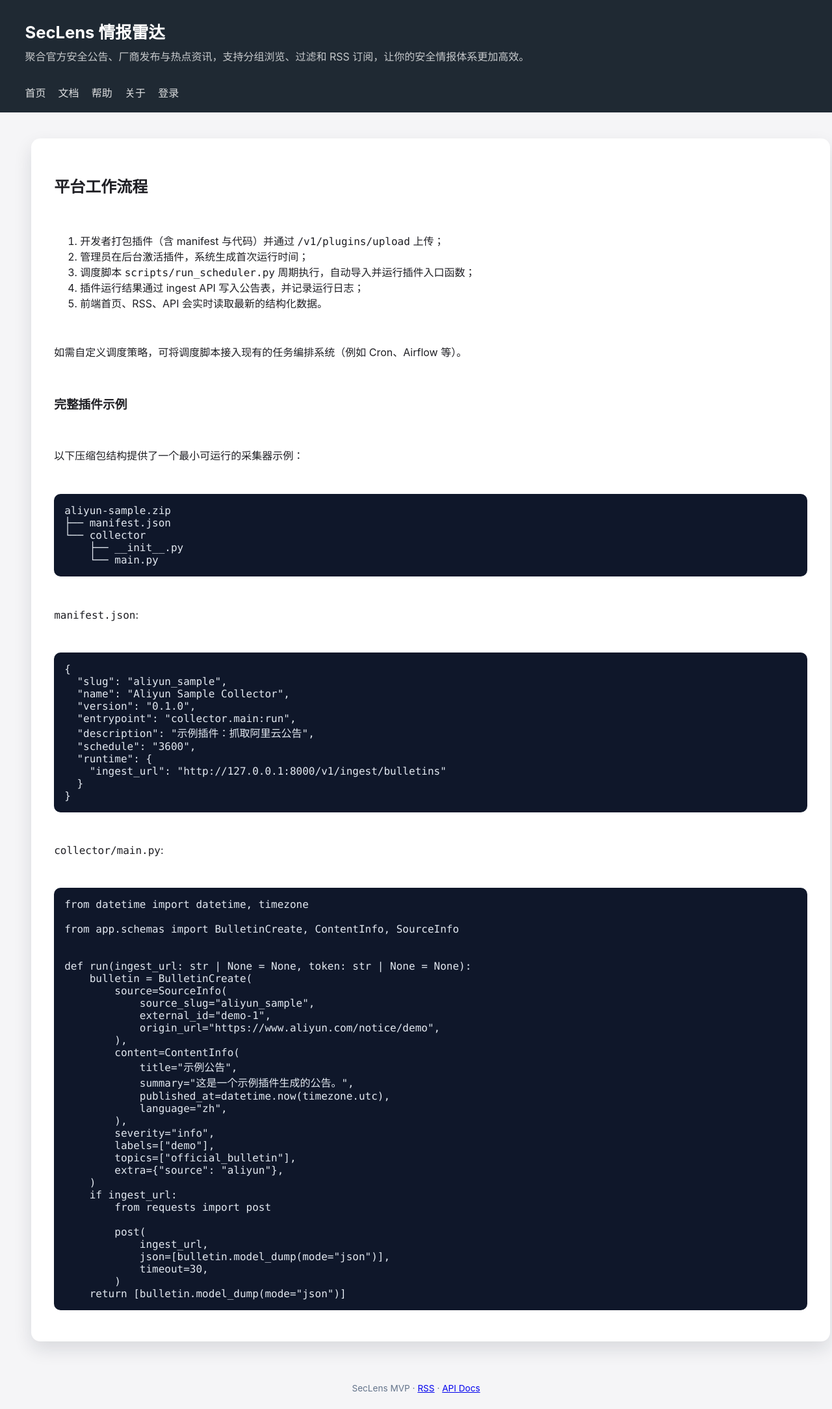
After one commit to wzfukui/SecLens, a FastAPI app: template app/templates/help.html in a window 1280 px wide; the page is wider, and only the part inside the window is pictured. The commit adds this page. Shown: that part at 65% size. Run offline with FastAPI, Linux system fonts and the light colour scheme; the template is opened without the code that fills it, so the values that code supplies are empty.

Commit message:
feat: initialize seclens platform

```diff
--- a/app/main.py
+++ b/app/main.py
@@ -10,6 +10,8 @@ from sqlalchemy.orm import Session
 from app import crud
 from app.services import build_home_sections
 from app.database import Base, get_db_session, get_engine
+from fastapi.responses import HTMLResponse
+
 from app.routers import bulletins, ingest, plugins
 
 
@@ -63,6 +65,38 @@ def create_app() -> FastAPI:
             "selected_source": selected_source,
         }
         return templates.TemplateResponse(request=request, name="index.html", context=context)
+    @app.get("/docs", response_class=HTMLResponse, tags=["pages"])
+    def docs_page(request: Request) -> HTMLResponse:
+        return templates.TemplateResponse(
+            request=request,
+            name="docs.html",
+            context={"title": "插件规范与示例"},
+        )
+
+    @app.get("/help", response_class=HTMLResponse, tags=["pages"])
+    def help_page(request: Request) -> HTMLResponse:
+        return templates.TemplateResponse(
+            request=request,
+            name="help.html",
+            context={"title": "平台工作流程"},
+        )
+
+    @app.get("/about", response_class=HTMLResponse, tags=["pages"])
+    def about_page(request: Request) -> HTMLResponse:
+        return templates.TemplateResponse(
+            request=request,
+            name="about.html",
+            context={"title": "关于 SecLens"},
+        )
+
+    @app.get("/login", response_class=HTMLResponse, tags=["pages"])
+    def login_page(request: Request) -> HTMLResponse:
+        return templates.TemplateResponse(
+            request=request,
+            name="login.html",
+            context={"title": "登录"},
+        )
+
     return app
 
 
--- a/app/templates/base.html
+++ b/app/templates/base.html
@@ -7,8 +7,11 @@
     <title>{{ title or 'SecLens' }}</title>
     <style>
         body { font-family: -apple-system, BlinkMacSystemFont, 'Segoe UI', sans-serif; margin: 0; padding: 0; background: #f5f5f7; color: #1f1f24; }
-        header { background: #1f2933; color: #fff; padding: 1.5rem 2rem; }
-        header h1 { margin: 0; font-size: 1.5rem; }
+        header { background: #1f2933; color: #fff; padding: 1.8rem 2.4rem 1.2rem; display: grid; gap: 1rem; }
+        header .hero h1 { margin: 0; font-size: 1.6rem; }
+        .global-nav { display: flex; gap: 1.2rem; flex-wrap: wrap; }
+        .global-nav .nav-item { color: rgba(255,255,255,0.85); text-decoration: none; font-weight: 500; }
+        .global-nav .nav-item:hover { text-decoration: underline; }
         main { padding: 2.5rem 3rem; max-width: 1400px; width: 96%; margin: 0 auto; }
         .top-nav { display: flex; gap: 1rem; margin-bottom: 1.5rem; flex-wrap: wrap; }
         .top-nav a { padding: 0.45rem 1rem; border-radius: 999px; background: #e2e8f0; color: #1f2937; font-size: 0.95rem; font-weight: 500; }
@@ -43,12 +46,21 @@
         .bulletin-card h2 a { color: inherit; text-decoration: none; }
         .bulletin-card h2 a:hover { text-decoration: underline; }
         .meta { font-size: 0.85rem; color: #475569; margin-bottom: 0.75rem; display: flex; gap: 0.75rem; flex-wrap: wrap; }
+        .excerpt { font-size: 0.95rem; line-height: 1.6; }
+        .excerpt button.toggle-more { margin-top: 0.4rem; background: none; border: none; color: #2563eb; cursor: pointer; padding: 0; font-size: 0.9rem; }
+        .excerpt button.toggle-more:hover { text-decoration: underline; }
         .tags { margin-top: 1rem; display: flex; flex-wrap: wrap; gap: 0.5rem; }
         .tag { background: rgba(37, 99, 235, 0.12); border-radius: 999px; padding: 0.25rem 0.8rem; font-size: 0.75rem; color: #1e3a8a; }
-        .extra-list { margin-top: 1rem; display: grid; gap: 0.4rem; }
-        .extra-item { display: flex; gap: 0.5rem; font-size: 0.85rem; color: #334155; }
-        .extra-item span.label { font-weight: 600; color: #0f172a; min-width: 110px; }
+        .extra-details { margin-top: 1.25rem; }
+        .extra-details summary { cursor: pointer; font-weight: 600; color: #1e3a8a; }
+        .extra-table { margin: 0.75rem 0 0; display: grid; gap: 0.5rem; }
+        .extra-row { display: grid; grid-template-columns: 140px 1fr; gap: 0.5rem; font-size: 0.9rem; }
+        .extra-row dt { font-weight: 600; color: #0f172a; }
+        .extra-row dd { margin: 0; color: #334155; word-break: break-all; }
         .empty-state { color: #94a3b8; font-size: 0.95rem; margin: 2rem 0 0; text-align: center; }
+        .static-page { background: #fff; padding: 2.2rem; border-radius: 14px; box-shadow: 0 12px 28px rgba(15, 23, 42, 0.12); display: grid; gap: 1.2rem; }
+        .static-page pre { background: #0f172a; color: #e2e8f0; padding: 1rem; border-radius: 10px; overflow-x: auto; }
+        .static-page code { font-family: "Fira Code", Consolas, monospace; }
         footer { padding: 1.5rem 2rem; text-align: center; color: #64748b; font-size: 0.85rem; }
         @media (max-width: 960px) {
             .layout { grid-template-columns: 1fr; }
@@ -63,10 +75,19 @@
 </head>
 <body>
 <header>
-    <h1>{{ header or 'SecLens 情报雷达' }}</h1>
-    <p style="margin-top: 0.5rem; color: rgba(255,255,255,0.75); max-width: 780px;">
-        聚合官方安全公告、厂商发布与热点资讯，支持分组浏览、过滤和 RSS 订阅，让你的安全情报体系更加高效。
-    </p>
+    <div class="hero">
+        <h1>{{ header or 'SecLens 情报雷达' }}</h1>
+        <p style="margin-top: 0.5rem; color: rgba(255,255,255,0.75); max-width: 780px;">
+            聚合官方安全公告、厂商发布与热点资讯，支持分组浏览、过滤和 RSS 订阅，让你的安全情报体系更加高效。
+        </p>
+    </div>
+    <nav class="global-nav">
+        <a href="/" class="nav-item">首页</a>
+        <a href="/docs" class="nav-item">文档</a>
+        <a href="/help" class="nav-item">帮助</a>
+        <a href="/about" class="nav-item">关于</a>
+        <a href="/login" class="nav-item">登录</a>
+    </nav>
 </header>
 <main>
     {% block content %}{% endblock %}
--- /dev/null
+++ b/app/templates/help.html
@@ -0,0 +1,68 @@
+{% extends "base.html" %}
+{% block content %}
+<section class="static-page">
+    <h2>平台工作流程</h2>
+    <ol>
+        <li>开发者打包插件（含 manifest 与代码）并通过 <code>/v1/plugins/upload</code> 上传；</li>
+        <li>管理员在后台激活插件，系统生成首次运行时间；</li>
+        <li>调度脚本 <code>scripts/run_scheduler.py</code> 周期执行，自动导入并运行插件入口函数；</li>
+        <li>插件运行结果通过 ingest API 写入公告表，并记录运行日志；</li>
+        <li>前端首页、RSS、API 会实时读取最新的结构化数据。</li>
+    </ol>
+    <p>如需自定义调度策略，可将调度脚本接入现有的任务编排系统（例如 Cron、Airflow 等）。</p>
+
+    <h3>完整插件示例</h3>
+    <p>以下压缩包结构提供了一个最小可运行的采集器示例：</p>
+    <pre><code>aliyun-sample.zip
+├── manifest.json
+└── collector
+    ├── __init__.py
+    └── main.py</code></pre>
+    <p><code>manifest.json</code>:</p>
+    <pre><code>{
+  "slug": "aliyun_sample",
+  "name": "Aliyun Sample Collector",
+  "version": "0.1.0",
+  "entrypoint": "collector.main:run",
+  "description": "示例插件：抓取阿里云公告",
+  "schedule": "3600",
+  "runtime": {
+    "ingest_url": "http://127.0.0.1:8000/v1/ingest/bulletins"
+  }
+}</code></pre>
+    <p><code>collector/main.py</code>:</p>
+    <pre><code>from datetime import datetime, timezone
+
+from app.schemas import BulletinCreate, ContentInfo, SourceInfo
+
+
+def run(ingest_url: str | None = None, token: str | None = None):
+    bulletin = BulletinCreate(
+        source=SourceInfo(
+            source_slug="aliyun_sample",
+            external_id="demo-1",
+            origin_url="https://www.aliyun.com/notice/demo",
+        ),
+        content=ContentInfo(
+            title="示例公告",
+            summary="这是一个示例插件生成的公告。",
+            published_at=datetime.now(timezone.utc),
+            language="zh",
+        ),
+        severity="info",
+        labels=["demo"],
+        topics=["official_bulletin"],
+        extra={"source": "aliyun"},
+    )
+    if ingest_url:
+        from requests import post
+
+        post(
+            ingest_url,
+            json=[bulletin.model_dump(mode="json")],
+            timeout=30,
+        )
+    return [bulletin.model_dump(mode="json")]
+</code></pre>
+</section>
+{% endblock %}
--- a/scripts/run_scheduler.py
+++ b/scripts/run_scheduler.py
@@ -8,6 +8,10 @@ import sys
 import traceback
 from datetime import datetime, timezone
 from pathlib import Path
+
+ROOT = Path(__file__).resolve().parents[1]
+if str(ROOT) not in sys.path:
+    sys.path.insert(0, str(ROOT))
 
 from app.database import get_session_factory
 from app.models import Plugin, PluginRun
```
Also changed, not shown: app/templates/about.html (added, +13 -0 lines), app/templates/docs.html (added, +26 -0 lines), app/templates/index.html (+51 -16 lines), app/templates/login.html (added, +7 -0 lines), scripts/init_db.py (+7 -0 lines).
